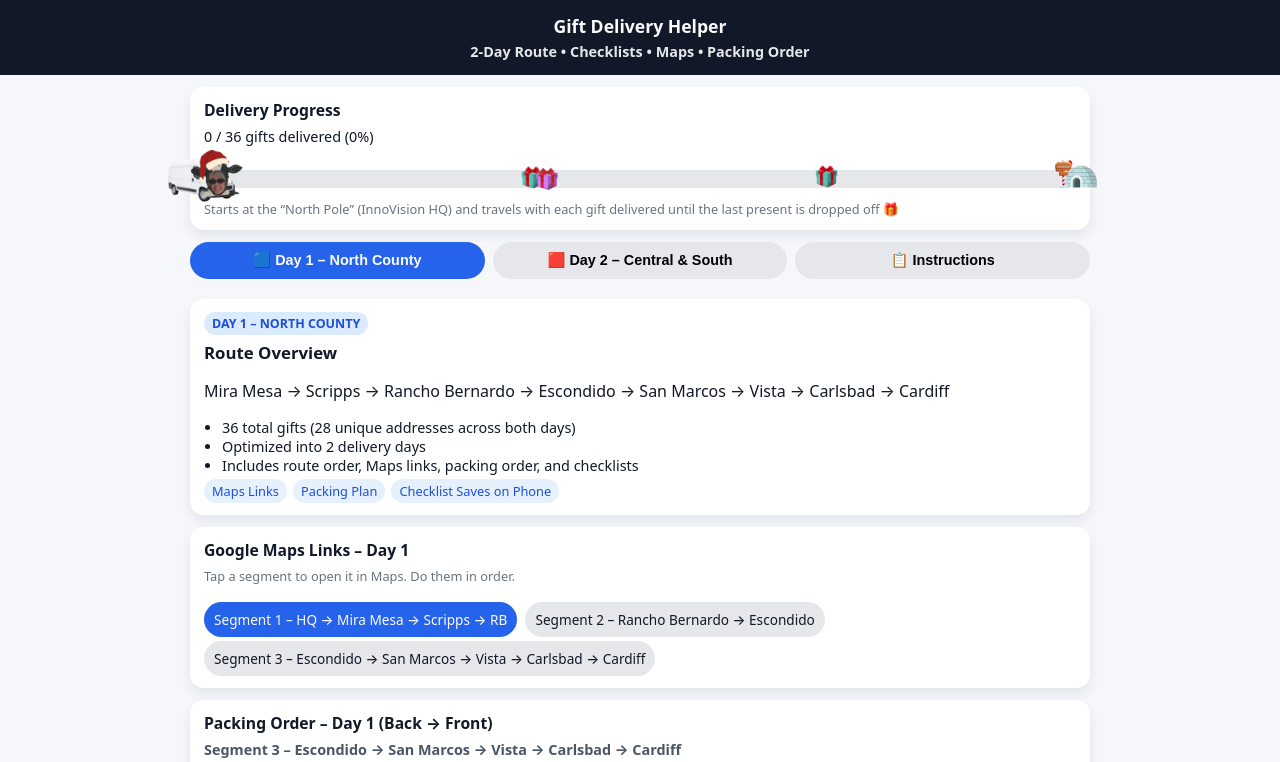
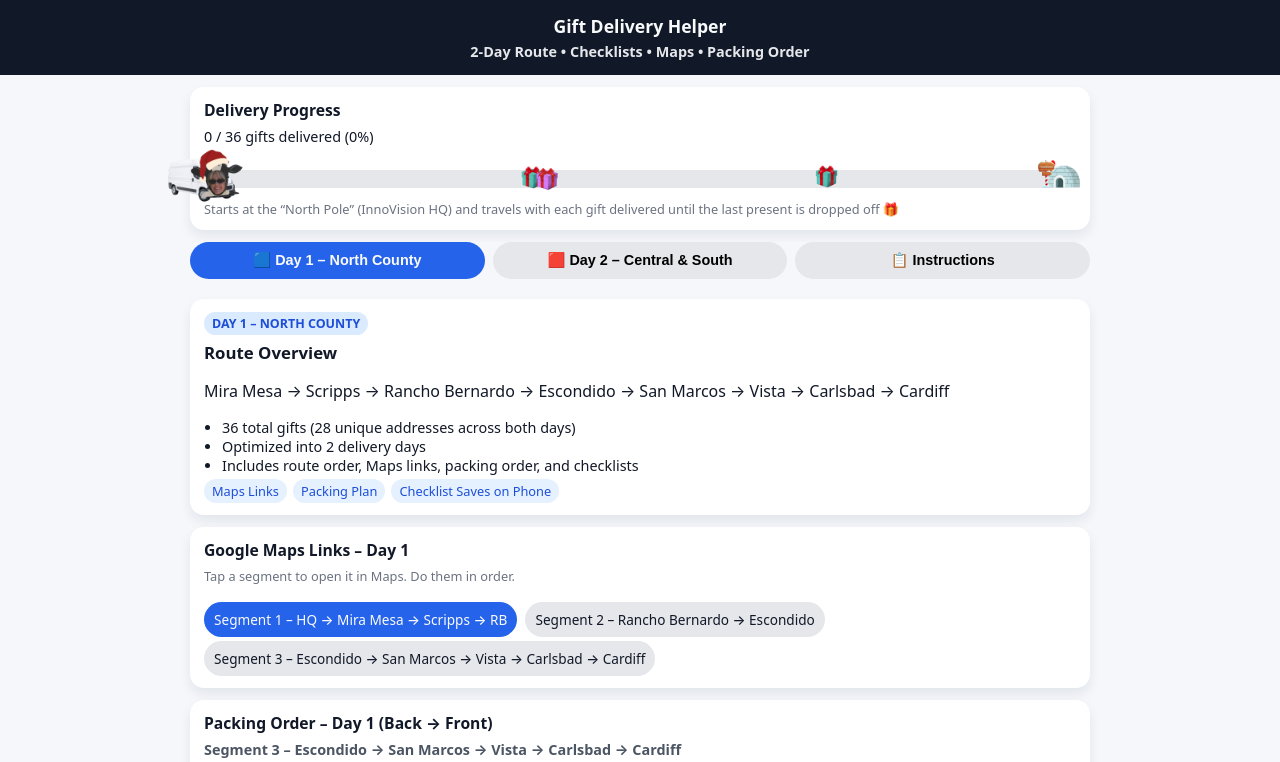
Before and after one commit to kaylaalam/christmasdelivery, a plain HTML site: page index.html in a window 1280 px wide. Shown: the top 762 px of the page. Drawn offline with Linux system fonts and the light colour scheme.

Commit message:
Update index.html

```diff
--- a/index.html
+++ b/index.html
@@ -119,7 +119,7 @@
     }
 
     .milestone-end {
-      left: 95%;
+      left: 93%;
     }
 
     .progress-caption {
```
